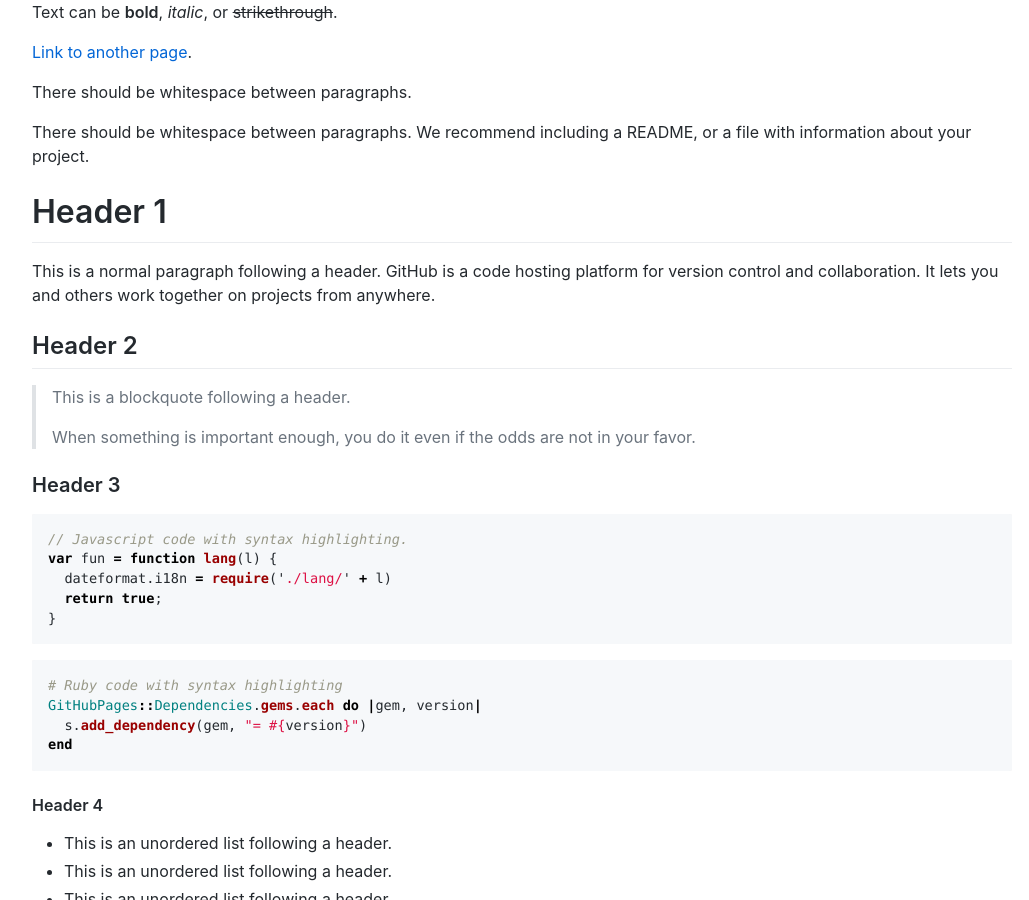
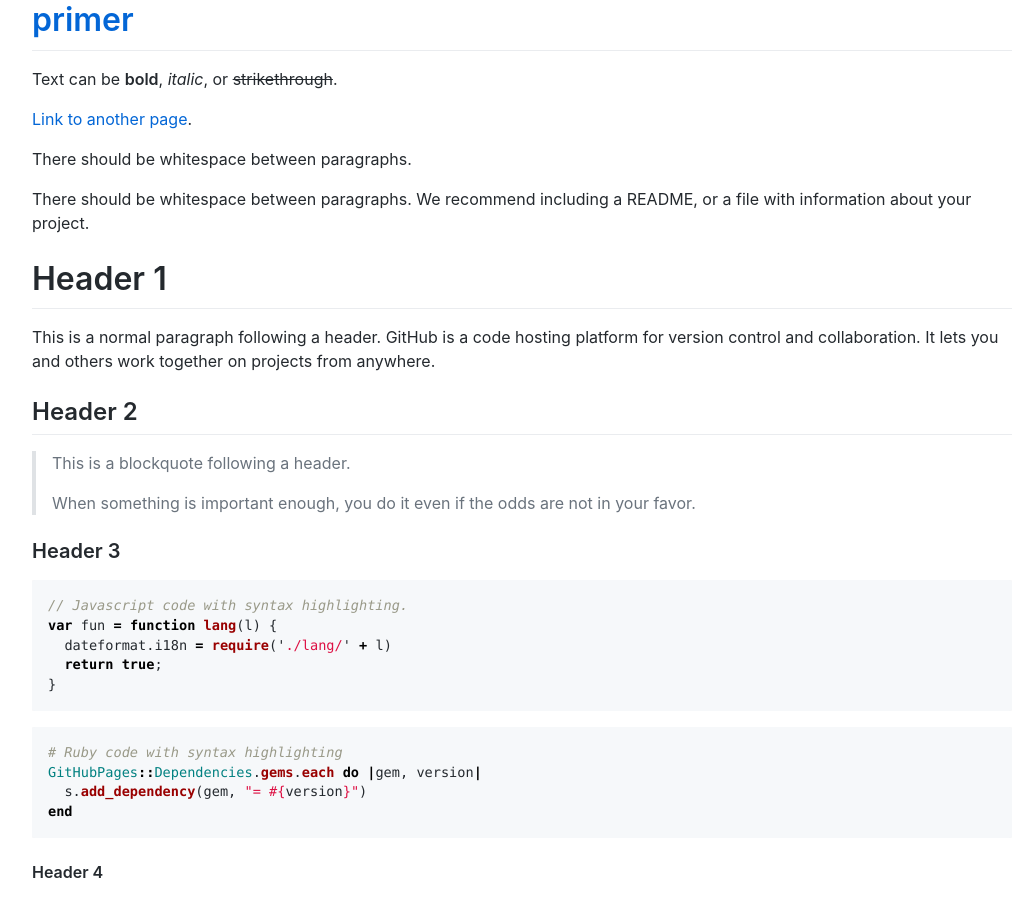
Before and after one commit to pages-themes/primer, a Jekyll site: the page built from index.md, in a window 1280 px wide and 900 px high. Shown: the whole window, without its empty margins (118-1147 px from the left). Built offline with Jekyll 4.4.1, drawn with Linux system fonts in a browser that asks for light colours.

Commit message:
add site title to page

```diff
--- a/_layouts/default.html
+++ b/_layouts/default.html
@@ -8,6 +8,10 @@
   </head>
   <body>
     <div class="container markdown-body">
+      {% if site.title and site.title != page.title %}
+        <h1><a href="{{ "/" | absolute_url }}">{{ site.title }}</a></h1>
+      {% endif %}
+
       {{ content }}
     </div>
     <script src="{{ "assets/javascript/anchor-js/anchor.min.js" | relative_url }}"></script>
```
